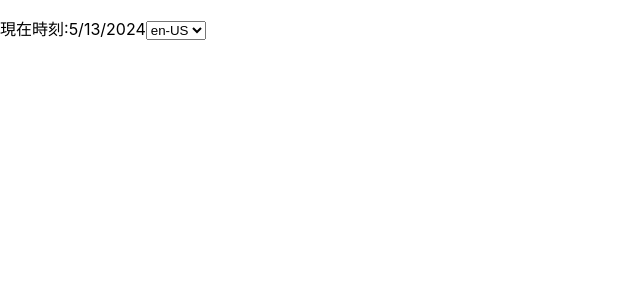
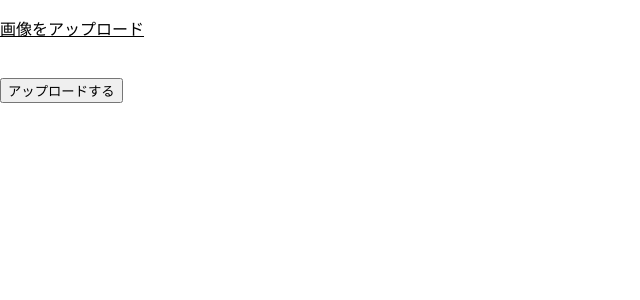
Before and after one commit to Keishiro308/react-sample, a React (Create React App) app: page / in a window 1280 px wide. Shown: the top 300 px of the page, without its empty margins (0-640 px from the left). Built offline with nearby package versions, Linux system fonts and the light colour scheme.

Commit message:
useRefについて学習

```diff
--- /dev/null
+++ b/src/components/UseRefExample.tsx
@@ -0,0 +1,49 @@
+import React, { useState, useRef } from 'react'
+
+const sleep = (ms: number) => new Promise(resolve => setTimeout(resolve, ms))
+
+const UPLOAD_DELAY = 5000
+
+export const ImageUploader = () => {
+  const inputImageRef = useRef<HTMLInputElement | null>(null)
+  const fileRef = useRef<File | null>(null)
+  const [message, setMessage] = useState<string | null>('')
+
+  const onClickText = () => {
+    if (inputImageRef.current !== null) {
+      inputImageRef.current.click()
+    }
+  }
+
+  const onChangeImage = (e: React.ChangeEvent<HTMLInputElement>) => {
+    const { files } = e.target
+    if (files !== null && files.length > 0) {
+      fileRef.current = files[0]
+    }
+  }
+
+  const onClickUpload = async () => {
+    if (fileRef.current !== null) {
+      await sleep(UPLOAD_DELAY)
+      setMessage(`${fileRef.current.name} has been uploaded`)
+    }
+  }
+
+  return (
+    <div>
+      <p style={{ textDecoration: "underline"}} onClick={onClickText}>
+        画像をアップロード
+      </p>
+      <input
+        type="file"
+        ref={inputImageRef}
+        accept="image/*"
+        onChange={onChangeImage}
+        style={{ visibility: "hidden" }}
+      />
+      <br />
+      <button onClick={onClickUpload}>アップロードする</button>
+      {message !== null && <p>{message}</p>}
+    </div>
+  )
+}
--- a/src/index.tsx
+++ b/src/index.tsx
@@ -2,14 +2,14 @@
 import ReactDOM from 'react-dom/client';
 import './index.css';
 import reportWebVitals from './reportWebVitals';
-import { Clock } from './components/UseEffectExample';
+import { ImageUploader } from './components/UseRefExample';
 
 const root = ReactDOM.createRoot(
   document.getElementById('root') as HTMLElement
 );
 root.render(
   <React.StrictMode>
-    <Clock />
+    <ImageUploader />
   </React.StrictMode>
 );
 
```
